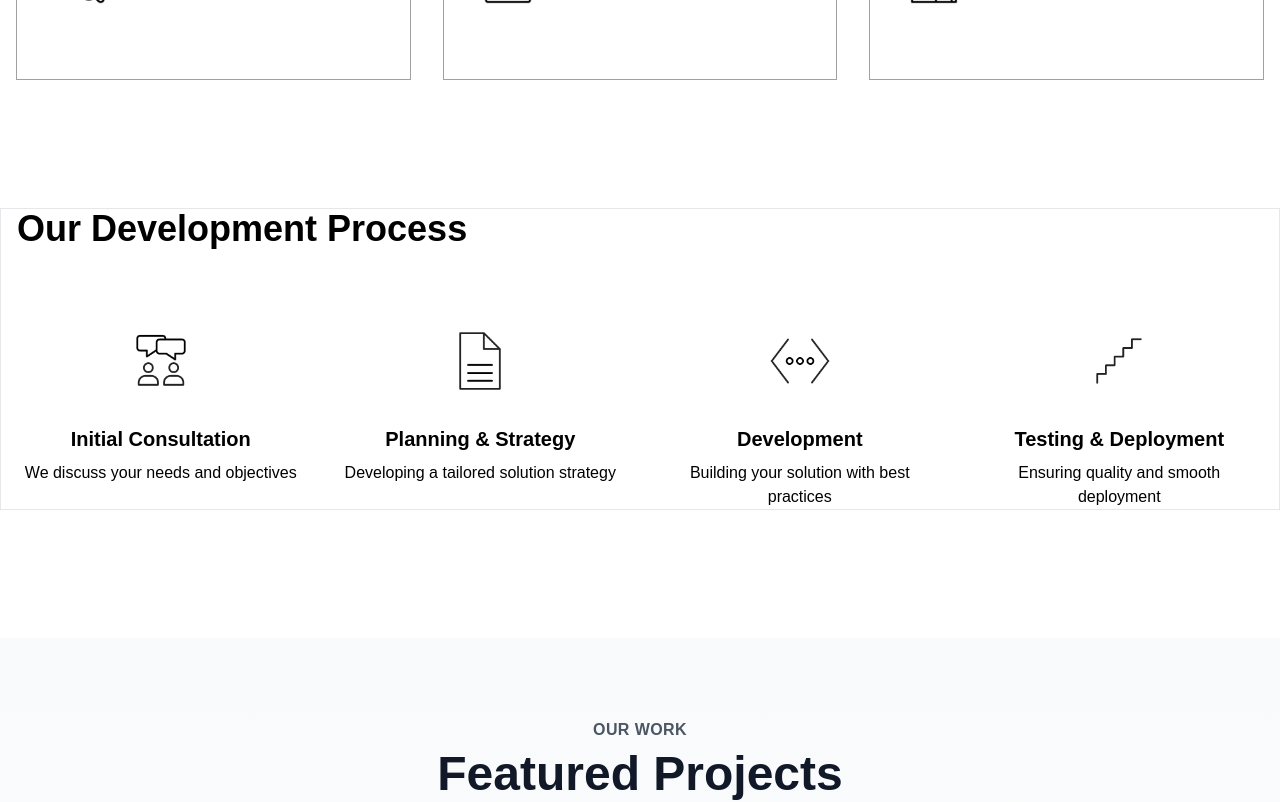
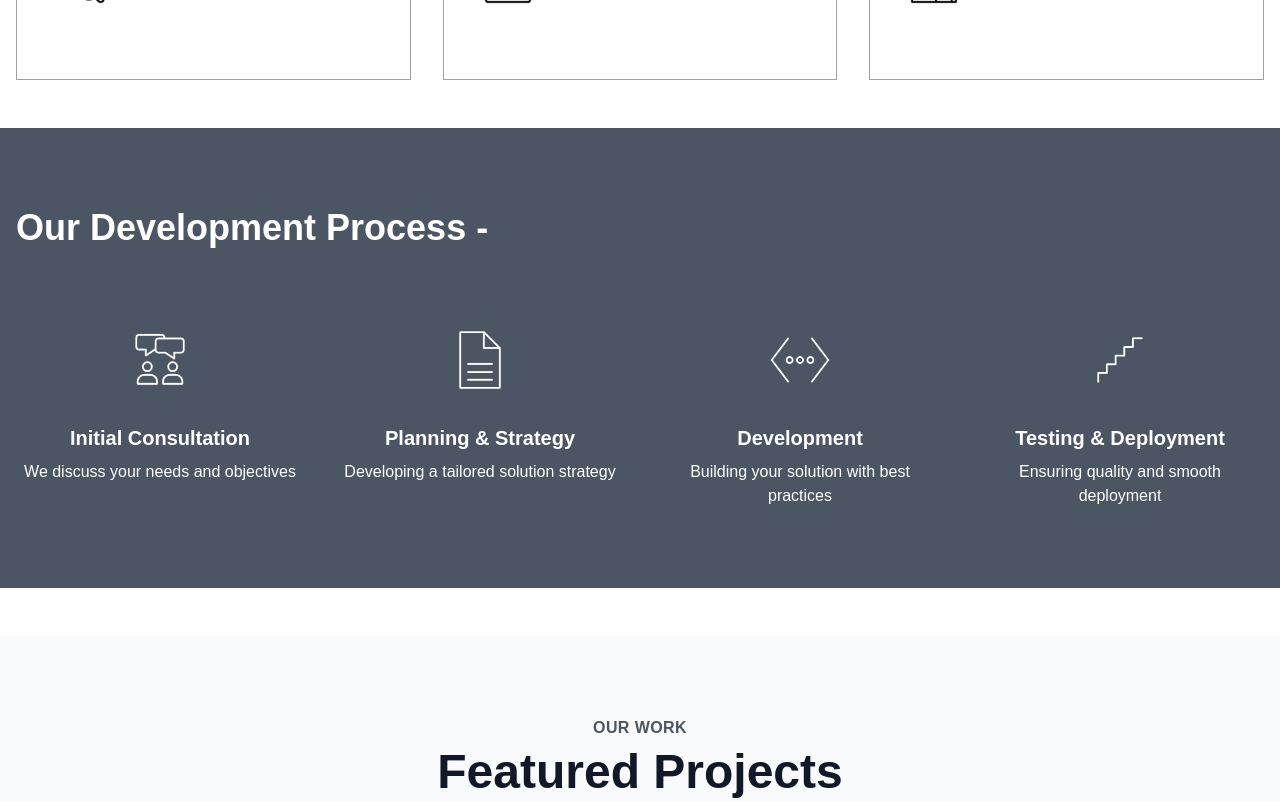
Before and after one commit to mohammadmunnamia0/HexTech-Project, a Next.js app: page / in a window 1280 px wide. Shown: the part 1540-2342 px from the top of the page. Built offline with nearby package versions, Linux system fonts and the light colour scheme.

Commit message:
fix: development process bg changed

```diff
--- a/src/app/home/sections/DevelopmentProcess.jsx
+++ b/src/app/home/sections/DevelopmentProcess.jsx
@@ -10,30 +10,54 @@ export default function DevelopmentProcess() {
         {
             title: "Initial Consultation",
             description: "We discuss your needs and objectives",
-            gif: <Image src={gif1} alt="Initial Consultation" className="h-16 w-16" />,
+            gif: (
+                <Image
+                    src={gif1}
+                    alt="Initial Consultation"
+                    className="h-16 w-16  invert brightness-0"
+                />
+            ),
         },
         {
             title: "Planning & Strategy",
             description: "Developing a tailored solution strategy",
-            gif: <Image src={gif2} alt="Initial Consultation" className="h-16 w-16" />,
+            gif: (
+                <Image
+                    src={gif2}
+                    alt="Planning & Strategy"
+                    className="h-16 w-16  invert brightness-0"
+                />
+            ),
         },
         {
             title: "Development",
             description: "Building your solution with best practices",
-
-            gif: <Image src={gif3} alt="Initial Consultation" className="h-16 w-16" />,
+            gif: (
+                <Image
+                    src={gif3}
+                    alt="Development"
+                    className="h-16 w-16  invert brightness-0"
+                />
+            ),
         },
         {
             title: "Testing & Deployment",
             description: "Ensuring quality and smooth deployment",
-            gif: <Image src={gif4} alt="Initial Consultation" className="h-16 w-16" />,
+            gif: (
+                <Image
+                    src={gif4}
+                    alt="Testing & Deployment"
+                    className="h-16 w-16  invert brightness-0"
+                />
+            ),
         },
     ];
+
     return (
-        <section className="py-20 lg:mt-12 mt-5 lg:mb-12 mb-5">
-            <div className="container border">
-                <h2 className="text-3xl md:text-4xl font-semibold lg:mb-16 mb-5">
-                    Our Development Process
+        <section className="py-20  bg-gray-600 lg:mt-12 mt-5 lg:mb-12 mb-5">
+            <div className="container  text-white">
+                <h2 className="text-3xl lg:text-4xl font-semibold lg:mb-16 mb-5">
+                    Our Development Process -
                 </h2>
                 <div className="grid md:grid-cols-4 gap-8">
                     {developmentProcess.map((step, index) => (
```
